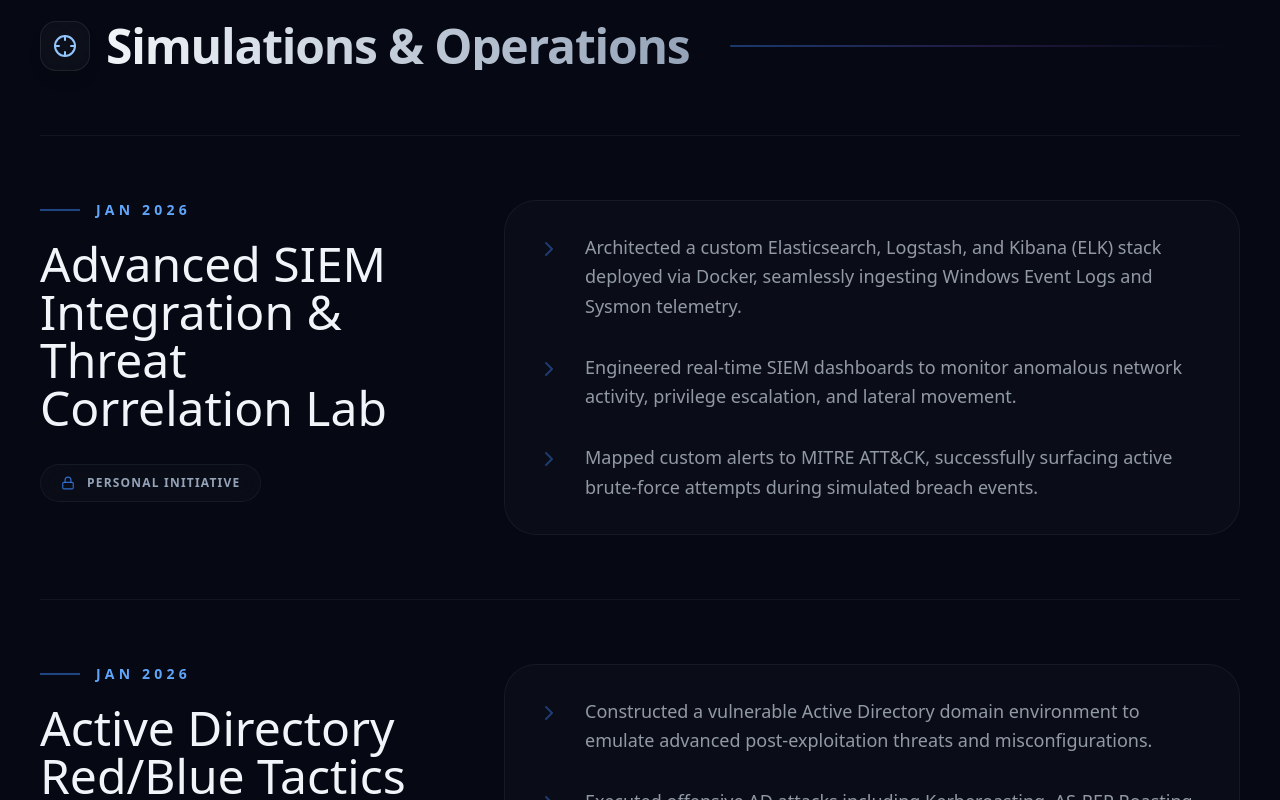
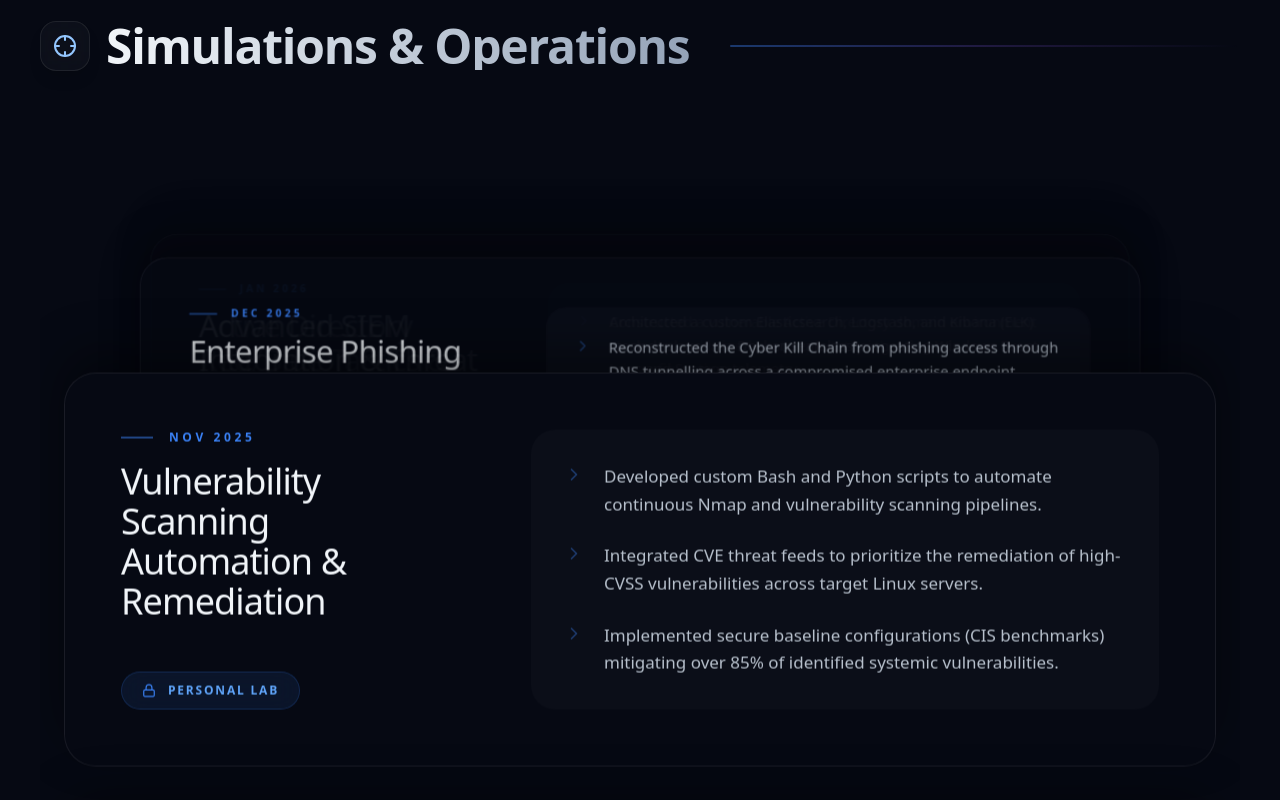
Before and after one commit to ishahzebali/portfolio, a React (Vite) app: page / in a window 1280 px wide. Shown: the part 5040-5840 px from the top of the page. Built offline with nearby package versions, Linux system fonts and the light colour scheme; a small style sheet from the web is missing.

Commit message:
feat: implement Apple-style scroll-linked cinematic 3D cards for projects section

```diff
--- a/src/App.jsx
+++ b/src/App.jsx
@@ -6,6 +6,7 @@ import BlogPost from './pages/BlogPost';
 import Resume from './pages/Resume';
 import VerifyCert from './pages/VerifyCert';
 import NotFound from './pages/NotFound';
+import AppleScrollProjects from './components/home/AppleScrollProjects';
 import { certificationsData } from './data/certificationsData';
 import { Helmet } from 'react-helmet-async';
 import {
@@ -778,36 +779,8 @@ const PortfolioHome = () => (
       <FadeInSection>
         <SectionHeading title="Simulations & Operations" icon={Crosshair} />
       </FadeInSection>
-      <div className="flex flex-col gap-16">
-        {RESUME_DATA.projects.map((project, idx) => (
-          <FadeInSection key={idx} delay={idx * 80} direction="up">
-            <div className="group relative flex flex-col lg:flex-row gap-8 lg:flex-row lg:gap-16 border-t border-slate-200 dark:border-white/[0.05] pt-16">
-              <div className="absolute top-0 left-0 w-1/3 h-[2px] bg-gradient-to-r from-blue-500/60 to-transparent scale-x-0 group-hover:scale-x-100 transition-transform duration-1000 ease-out origin-left"></div>
-
-              <div className="lg:w-1/3 shrink-0 relative z-10">
-                <div className="text-blue-400 text-sm font-bold tracking-[0.3em] uppercase mb-5 flex items-center gap-4">
-                    <span className="w-10 h-[2px] bg-blue-500/50 inline-block group-hover:w-16 transition-all duration-700"></span>
-                    {project.date}
-                </div>
-                <h3 className="text-4xl lg:text-5xl font-light text-slate-800 dark:text-slate-100 leading-tight mb-6 group-hover:text-blue-700 dark:group-hover:text-blue-300 transition-colors duration-500">{project.title}</h3>
-                <div className="inline-flex items-center gap-3 px-5 py-2.5 bg-[#0A0F1C]/[0.02] dark:bg-white/[0.02] backdrop-blur-md border border-slate-200 dark:border-white/[0.05] rounded-full text-slate-600 dark:text-slate-400 text-xs font-bold uppercase tracking-widest mt-2 group-hover:border-blue-500/30 transition-colors">
-                  <Lock className="w-3.5 h-3.5 text-blue-500/80"/> {project.org}
-                </div>
-              </div>
-
-              <div className="lg:w-2/3 mt-6 lg:mt-0 relative z-10">
-                <ul className="space-y-8 bg-[#0A0F1C]/[0.02] dark:bg-white/[0.01] p-8 rounded-[2rem] border border-slate-100 dark:border-white/[0.02] group-hover:bg-[#0A0F1C]/[0.02] dark:bg-white/[0.02] group-hover:border-slate-200 dark:border-white/[0.05] transition-all duration-700">
-                  {project.points.map((point, pIdx) => (
-                    <li key={pIdx} className="flex gap-6 text-slate-700 dark:text-slate-300 text-lg font-light group/item leading-relaxed">
-                      <ChevronRight className="w-6 h-6 shrink-0 mt-1 text-blue-500/40 group-hover/item:text-blue-400 group-hover/item:translate-x-3 transition-all duration-500 ease-out" />
-                      <span className="opacity-70 group-hover/item:opacity-100 transition-opacity duration-300">{point}</span>
-                    </li>
-                  ))}
-                </ul>
-              </div>
-            </div>
-          </FadeInSection>
-        ))}
+      <div className="w-full">
+        <AppleScrollProjects projects={RESUME_DATA.projects} />
       </div>
     </section>
 
--- /dev/null
+++ b/src/components/home/AppleScrollProjects.jsx
@@ -0,0 +1,128 @@
+import React, { useRef } from 'react';
+import { motion, useScroll, useTransform } from 'framer-motion';
+import { ChevronRight, Lock } from 'lucide-react';
+
+const Card = ({ project, index, progress, total }) => {
+  // Define progress segmentation mapped to the number of projects.
+  // The first project is always visible initially.
+  const slideInStart = (index - 1) / total;
+  const slideInEnd = index / total;
+
+  // The exit transition begins as the NEXT project starts sliding in over this one.
+  const startExit = index / total;
+  const endExit = (index + 1) / total;
+
+  // When to start dimming this specific card
+  const opacity = useTransform(
+    progress,
+    [startExit, endExit],
+    [1, 0.15]
+  );
+
+  // When to start scaling it back (creating the 3D stacking depth)
+  const scale = useTransform(
+    progress,
+    [startExit, endExit],
+    [1, 0.85]
+  );
+
+  // Calculate depth translation (pushing it slightly up as it scales down to maintain visual anchor)
+  const depthY = useTransform(
+    progress,
+    [startExit, endExit],
+    ["0%", "-5%"]
+  );
+
+  // Slide-in translation for the card entering from the bottom
+  const slideY = useTransform(
+    progress,
+    [slideInStart, slideInEnd],
+    ["150%", "0%"]
+  );
+
+  // Combined Y transform: If coming in, it slides. If going back, it uses depthY.
+  // We simulate this logic safely by assigning standard slideY and then allowing CSS translate wrappers.
+  // We'll just pass slideY to 'y' and we'll apply depthY manually or via another motion div.
+  // Actually, we can combine them safely in Framer Motion by applying them to separate wrappers or passing an array of interpolations.
+
+  // The easiest way is mapping the exact multi-stage timeline for Y!
+  const combinedY = useTransform(
+    progress,
+    [slideInStart, slideInEnd, endExit],
+    ["150%", "0%", "-8%"]
+  );
+
+  return (
+    <motion.div
+      style={{
+        y: index === 0 ? depthY : combinedY,
+        scale,
+        opacity,
+        zIndex: index,
+        top: `calc(5vh + ${index * 15}px)`
+      }}
+      className="absolute pl-0 pr-0 left-0 w-full origin-top"
+    >
+      <div className="group flex flex-col lg:flex-row gap-8 lg:gap-16 bg-slate-50 dark:bg-[#060913] p-10 lg:p-14 rounded-[2rem] border border-slate-200 dark:border-white/[0.08] shadow-[0_-20px_60px_rgba(0,0,0,0.05)] dark:shadow-[0_-20px_50px_rgba(0,0,0,0.4)] overflow-hidden">
+        {/* Animated top border glow */}
+        <div className="absolute top-0 left-0 w-1/3 h-[2px] bg-gradient-to-r from-blue-500/80 to-transparent scale-x-0 group-hover:scale-x-100 transition-transform duration-1000 ease-out origin-left"></div>
+
+        <div className="lg:w-1/3 shrink-0 relative z-10 flex flex-col">
+          <div className="text-blue-500 text-xs font-bold tracking-[0.3em] uppercase mb-4 flex items-center gap-4">
+              <span className="w-8 h-[2px] bg-blue-500/50 inline-block group-hover:w-16 transition-all duration-700"></span>
+              {project.date}
+          </div>
+          <h3 className="text-3xl lg:text-4xl font-light text-slate-800 dark:text-slate-100 leading-tight mb-8 group-hover:text-blue-700 dark:group-hover:text-blue-400 transition-colors duration-500 tracking-tight">{project.title}</h3>
+
+          <div className="mt-auto inline-flex items-center gap-3 px-5 py-2.5 bg-blue-500/10 border border-blue-500/20 rounded-full text-blue-600 dark:text-blue-400 text-xs font-bold uppercase tracking-[0.15em] w-fit backdrop-blur-md">
+            <Lock className="w-3.5 h-3.5 text-blue-500" /> {project.org}
+          </div>
+        </div>
+
+        <div className="lg:w-2/3 relative z-10 flex items-center bg-slate-100/50 dark:bg-white/[0.02] p-8 rounded-3xl group-hover:bg-slate-100 dark:group-hover:bg-white/[0.04] transition-colors duration-500 w-full border border-transparent dark:group-hover:border-white/[0.02]">
+          <ul className="space-y-6">
+            {project.points.map((point, pIdx) => (
+              <li key={pIdx} className="flex gap-5 text-slate-600 dark:text-slate-300 text-[16px] lg:text-[17px] font-light leading-relaxed group/item">
+                <ChevronRight className="w-5 h-5 shrink-0 mt-0.5 text-blue-500/40 group-hover/item:text-blue-500 group-hover/item:translate-x-1 transition-all duration-300" />
+                <span className="opacity-90 group-hover/item:text-slate-900 dark:group-hover/item:text-white transition-colors">{point}</span>
+              </li>
+            ))}
+          </ul>
+        </div>
+      </div>
+    </motion.div>
+  );
+};
+
+export default function AppleScrollProjects({ projects }) {
+  const containerRef = useRef(null);
+
+  // Tracks overall scroll within the extremely tall container
+  const { scrollYProgress } = useScroll({
+    target: containerRef,
+    offset: ["start start", "end end"]
+  });
+
+  return (
+    <div
+      ref={containerRef}
+      className="relative w-full"
+      style={{ height: `${projects.length * 90}vh` }} // Dynamic height mapped to project count
+    >
+      <div className="sticky top-0 h-screen w-full flex items-center justify-center overflow-hidden pointer-events-none">
+        {/* We use pointer-events none on the viewport and auto on the cards to not block clicks outside the cards layout */}
+        <div className="relative w-full max-w-6xl mx-auto px-6 h-[80vh] flex justify-center pointer-events-auto">
+          {projects.map((proj, idx) => (
+            <Card
+              key={idx}
+              project={proj}
+              index={idx}
+              progress={scrollYProgress}
+              total={projects.length}
+            />
+          ))}
+        </div>
+      </div>
+    </div>
+  );
+}
```
